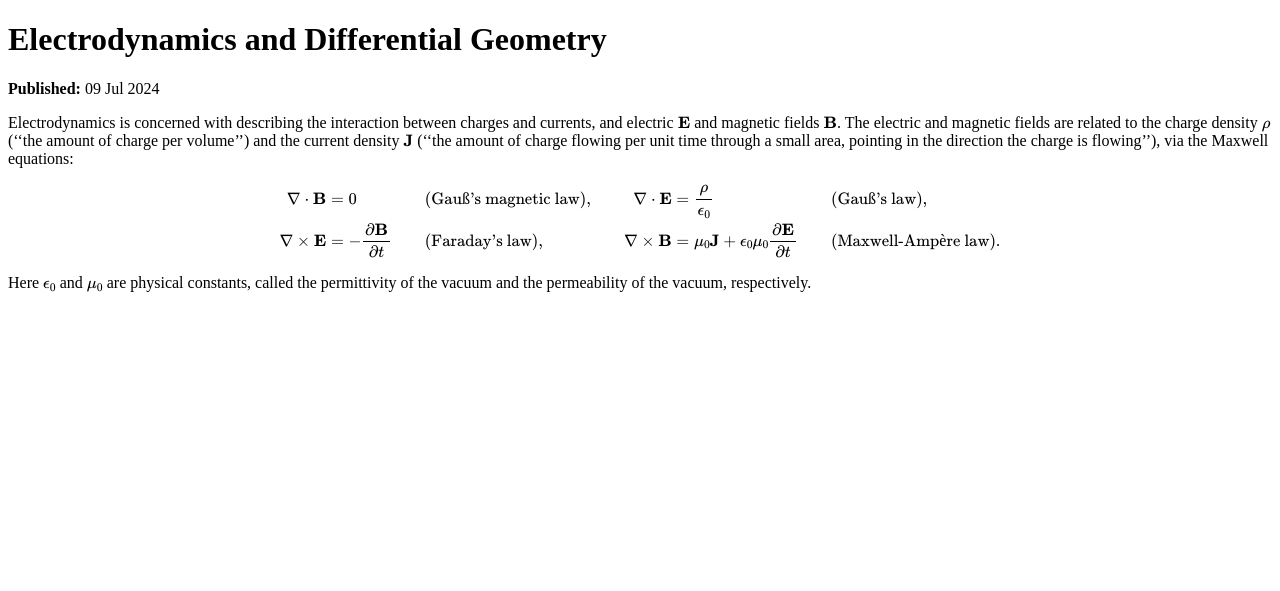
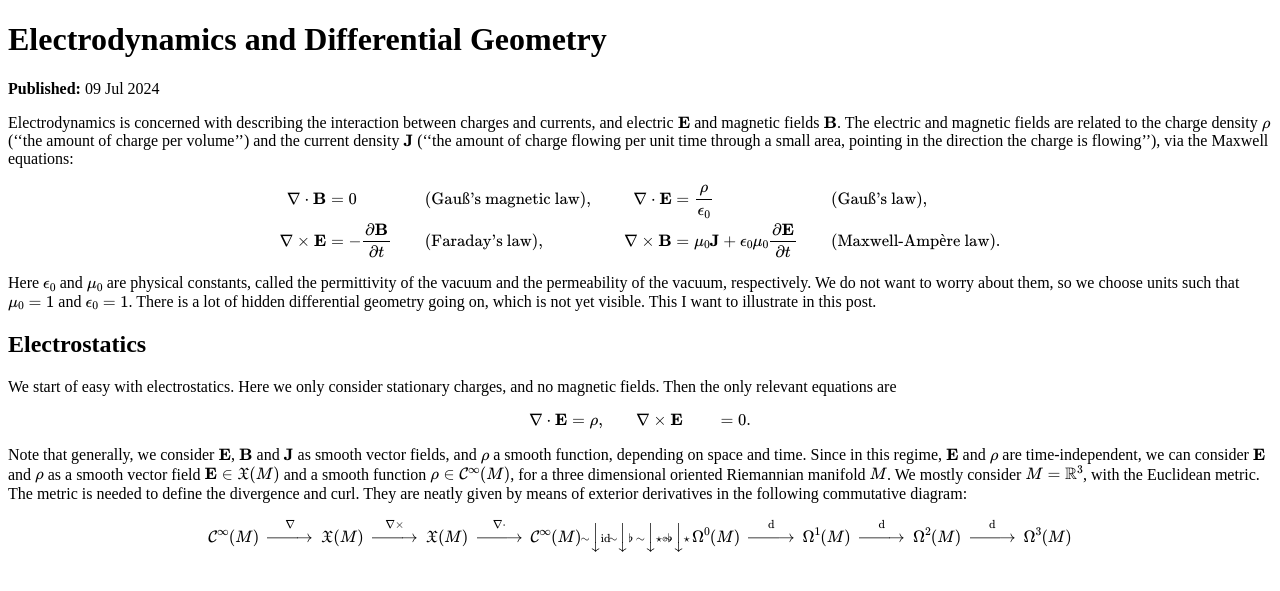
Before and after one commit to nikkistrubbe/nikkistrubbe.github.io, a Jekyll site: the page built from _posts/2024-7-9-electrodynamics-and-differential-geometry.md, in a window 1280 px wide. Shown: the top 591 px of the page. Built offline with Jekyll 4.4.1, drawn with Linux system fonts in a browser that asks for light colours.

Commit message:
test commutative diagram

```diff
--- a/_layouts/post.html
+++ b/_layouts/post.html
@@ -15,13 +15,17 @@
               Q: "{\\mathbb Q}",
               R: "{\\mathbb R}",
               C: "{\\mathbb C}",
+              scC : "{\\mathcal C}",
               scO : "{\\mathcal O}",
+              frX : "{\\mathfrak X}",
               Res : "{\\mathop{\\mathrm{Res}}}",
               Re : "{\\mathop{\\mathrm{Re}}}",
               Im : "{\\mathop{\\mathrm{Im}}}",
               im : "{\\mathop{\\mathrm{im}}}",
+              id : "{\\mathop{\\mathrm{id}}}",
               d : ["{\\mathop{\\mathrm{d} #1}}", 1],
               abs : ["{\\left|#1 \\right|}", 1],
+              hodgedual : ["{\\mathord{\\star}#1}", 1],
               prn: ["{\\left(#1 \\right)}", 1],
               bvec : ["{\\boldsymbol{\\mathrm{#1}}}",1],
               grad : ["{\\nabla {#1}}", 1],
--- a/_posts/2024-7-9-electrodynamics-and-differential-geometry.md
+++ b/_posts/2024-7-9-electrodynamics-and-differential-geometry.md
@@ -12,4 +12,25 @@ $$
 \end{aligned}
 $$
 
-Here $\epsilon_0$ and $\mu_0$ are physical constants, called the permittivity of the vacuum and the permeability of the vacuum, respectively.
+Here $\epsilon_0$ and $\mu_0$ are physical constants, called the permittivity of the vacuum and the permeability of the vacuum, respectively. We do not want to worry about them, so we choose units such that $\mu_0 = 1$ and $\epsilon_0 = 1$. There is a lot of hidden differential geometry going on, which is not yet visible. This I want to illustrate in this post.
+
+## Electrostatics
+We start of easy with electrostatics. Here we only consider stationary charges, and no magnetic fields. Then the only relevant equations are
+
+$$
+\begin{aligned}
+    \div{\bvec{E}} &= \rho, &&
+    \curl{\bvec{E}} &= 0.
+\end{aligned}
+$$
+
+Note that generally, we consider $\bvec{E}$, $\bvec{B}$ and $\bvec{J}$ as smooth vector fields, and $\rho$ a smooth function, depending on space and time. Since in this regime, $\bvec{E}$ and $\rho$ are time-independent, we can consider $\bvec{E}$ and $\rho$ as a smooth vector field $\bvec{E} \in \frX(M)$ and a smooth function $\rho \in \scC^\infty(M)$, for a three dimensional oriented Riemannian manifold $M$. We mostly consider $M = \R^3$, with the Euclidean metric. The metric is needed to define the divergence and curl. They are neatly given by means of exterior derivatives in the following commutative diagram:
+
+$$
+\begin{CD}
+\scC^\infty(M)  @>\grad{}>> \frX(M) @>\curl{}>>     \frX(M) @>\div{}>>              \scC^\infty(M)
+@V\sim V\id V               @V\sim V\flat V         @V\sim V\hodgedual{}\circ\flat V @V\sim V\hodgedual{}V
+\Omega^0(M)     @>\d{}>>    \Omega^1(M) @>\d{}>>    \Omega^2(M) @>\d{}>>            \Omega^3(M)
+
+\end{CD}
+$$
```
